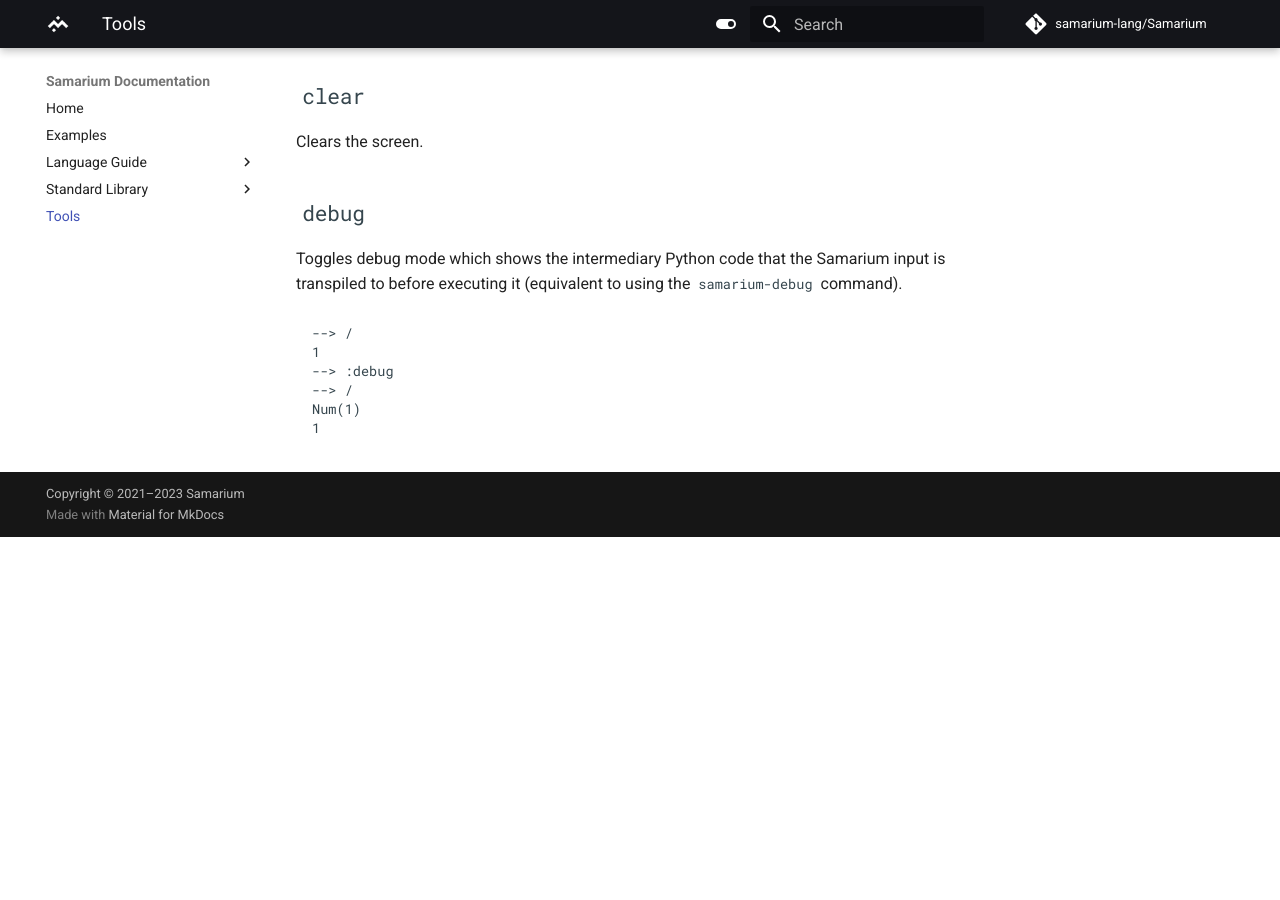
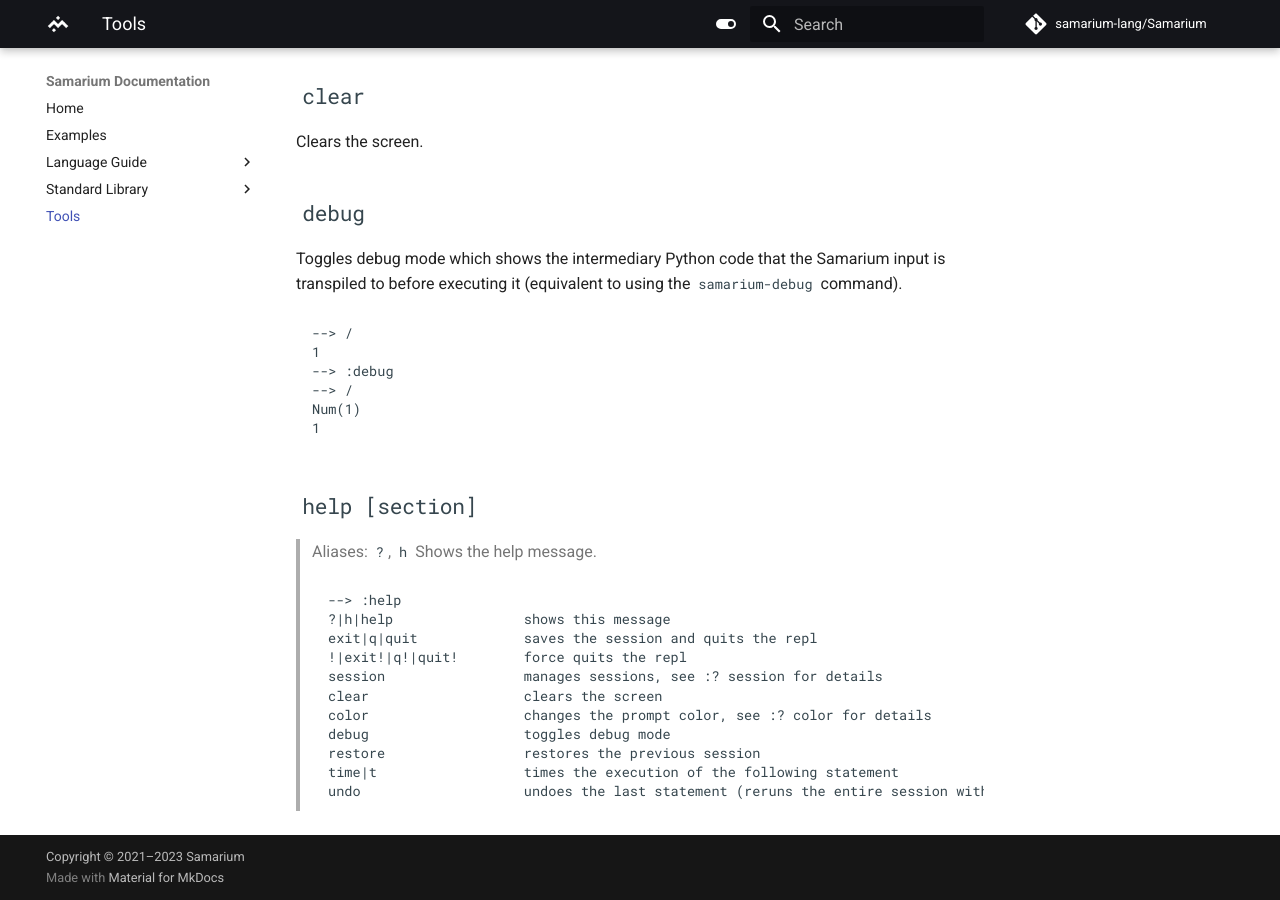
Before and after one commit to samarium-lang/Samarium, an MkDocs documentation site: the page built from docs/tools.md, in a window 1280 px wide and 900 px high, scrolled down 1250 px. Built offline with MkDocs 1.6.1 and Material for MkDocs 9.7.7, drawn with Linux system fonts in a browser that asks for light colours; comment, search, counter and statistics services are not loaded; before the commit the page ends 1787 px from its top, so only the background shows below that.

Commit message:
(docs) Added help command

````diff
--- a/docs/tools.md
+++ b/docs/tools.md
@@ -69,3 +69,21 @@
 Num(1)
 1
 ```
+
+
+## `help [section]`
+> Aliases: `?`, `h`
+Shows the help message.
+```
+--> :help
+?|h|help                shows this message
+exit|q|quit             saves the session and quits the repl
+!|exit!|q!|quit!        force quits the repl
+session                 manages sessions, see :? session for details
+clear                   clears the screen
+color                   changes the prompt color, see :? color for details
+debug                   toggles debug mode
+restore                 restores the previous session
+time|t                  times the execution of the following statement
+undo                    undoes the last statement (reruns the entire session without it)
+```
````
